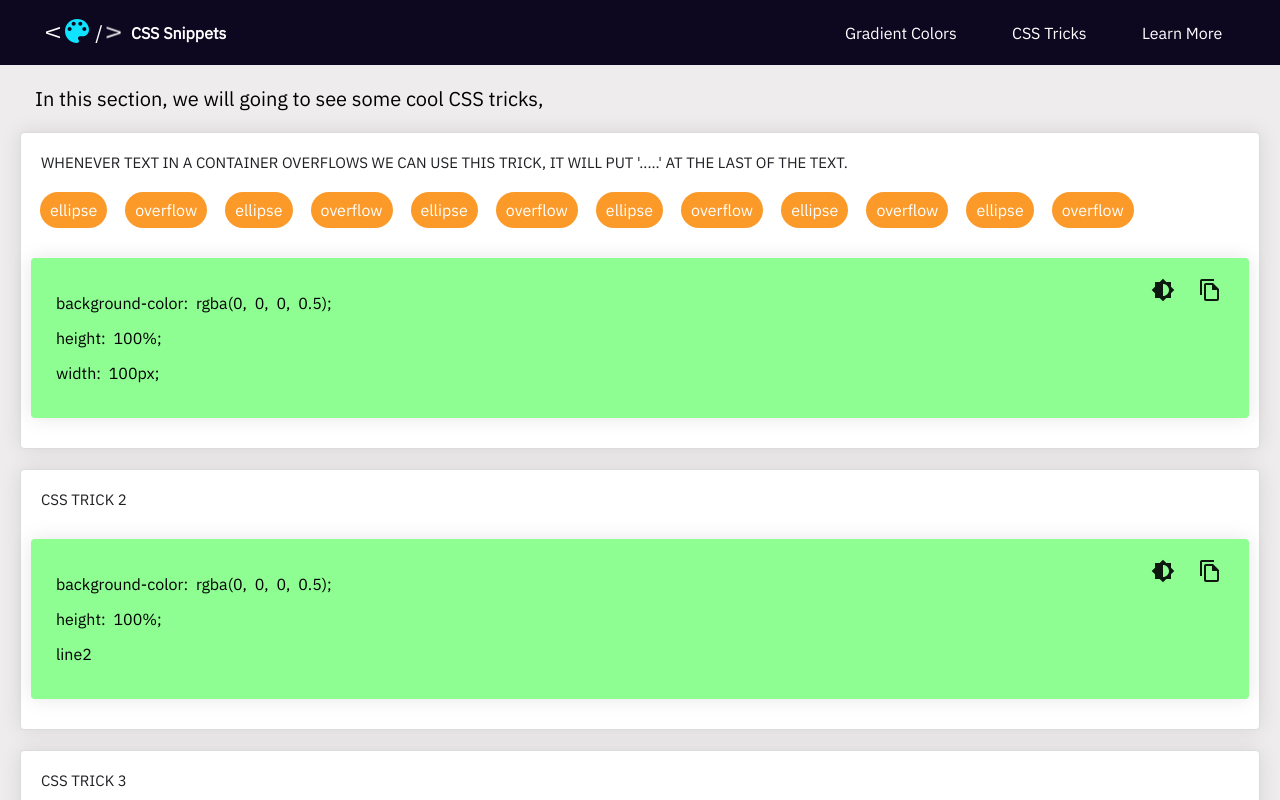
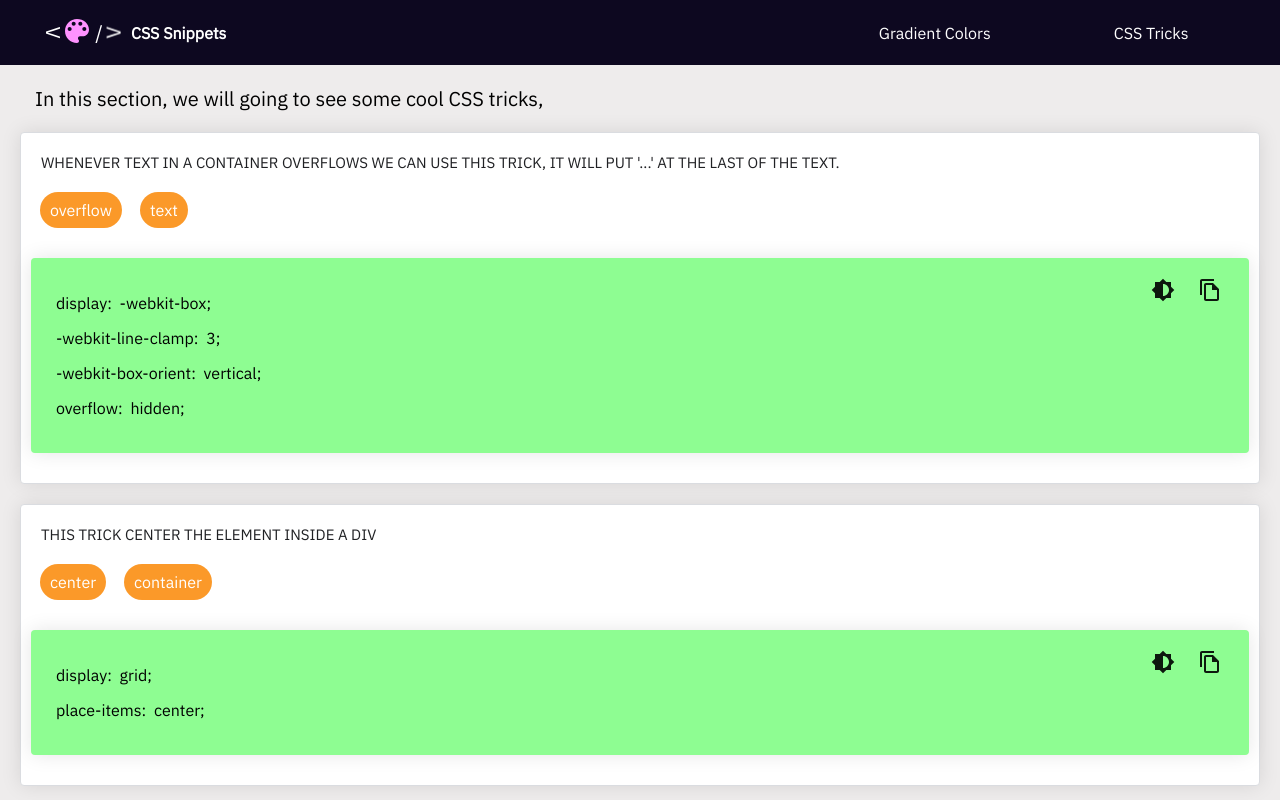
Before and after one commit to prakhar7s/css-snippets, a React (Create React App) app: page /css-snippets/css-tricks in a window 1280 px wide. Shown: the top 800 px of the page. Built offline with nearby package versions, Linux system fonts and the light colour scheme; the HTML template or start-up script is replaced by a standard one.

Commit message:
styles modified

```diff
--- a/src/assets/data/css-tricks/css-tricks.js
+++ b/src/assets/data/css-tricks/css-tricks.js
@@ -2,44 +2,20 @@
   {
     CSSTrickID: "CSSTrick001",
     title:
-      "Whenever text in a container overflows we can use this trick, it will put '.....' at the last of the text.",
-    tags: [
-      "ellipse",
-      "overflow",
-      "ellipse",
-      "overflow",
-      "ellipse",
-      "overflow",
-      "ellipse",
-      "overflow",
-      "ellipse",
-      "overflow",
-      "ellipse",
-      "overflow",
-    ],
+      "Whenever text in a container overflows we can use this trick, it will put '...' at the last of the text.",
+    tags: ["overflow", "text"],
     code: [
-      "background-color: rgba(0, 0, 0, 0.5);",
-      "height: 100%;",
-      "width: 100px;",
+      "display: -webkit-box;",
+      "-webkit-line-clamp: 3;",
+      "-webkit-box-orient: vertical;",
+      "overflow: hidden;",
     ],
   },
   {
     CSSTrickID: "CSSTrick002",
-    title: "CSS Trick 2",
-    tags: [],
-    code: ["background-color: rgba(0, 0, 0, 0.5);", "height: 100%;", "line2"],
-  },
-  {
-    CSSTrickID: "CSSTrick003",
-    title: "CSS Trick 3",
-    tags: [],
-    code: ["background-color: rgba(0, 0, 0, 0.5);", "height: 100%;", "line2"],
-  },
-  {
-    CSSTrickID: "CSSTrick004",
-    title: "CSS Trick 4",
-    tags: [],
-    code: ["background-color: rgba(0, 0, 0, 0.5);", "height: 100%;", "line2"],
+    title: "This trick center the element inside a div",
+    tags: ["center", "container"],
+    code: ["display: grid;", "place-items: center;"],
   },
 ];
 
--- a/src/components/header/header.component.jsx
+++ b/src/components/header/header.component.jsx
@@ -43,14 +43,14 @@
           <div className="hamb-links">
             <Link to="/css-snippets/gradient-colors">Gradient Colors</Link>
             <Link to="/css-snippets/css-tricks">CSS Tricks</Link>
-            <Link to="/css-snippets/gradient-colors">Learn More</Link>
+            {/* <Link to="/css-snippets/gradient-colors">Learn More</Link> */}
           </div>
         </div>
       </div>
       <div className="links">
         <Link to="/css-snippets/gradient-colors">Gradient Colors</Link>
         <Link to="/css-snippets/css-tricks">CSS Tricks</Link>
-        <Link to="/css-snippets/gradient-colors">Learn More</Link>
+        {/* <Link to="/css-snippets/gradient-colors">Learn More</Link> */}
       </div>
     </div>
   );
--- a/src/components/landing-component/landing-component.component.jsx
+++ b/src/components/landing-component/landing-component.component.jsx
@@ -1,9 +1,16 @@
 import React from "react";
+import { Link } from "react-router-dom";
 
 import "./landing-component.styles.scss";
 
 const LandingComponent = () => (
-  <div className="landing-component">Welcome!</div>
+  <div className="landing-component">
+    <h1>Welcome!</h1>
+    <p>
+      Let't get started{" "}
+      <Link to="css-snippets/gradient-colors">Click Here</Link>
+    </p>
+  </div>
 );
 
 export default LandingComponent;
--- a/src/components/landing-component/landing-component.styles.scss
+++ b/src/components/landing-component/landing-component.styles.scss
@@ -3,4 +3,30 @@
   background-image: url(../../assets/images/background.jpg);
   background-size: cover;
   background-position: center center;
+  display: grid;
+  place-items: center;
+
+  h1 {
+    text-align: center;
+    font-size: 45px;
+    color: #f54e1b;
+    backdrop-filter: blur(10px);
+    animation: color-rotate 1.5s;
+    animation-iteration-count: infinite;
+    animation-direction: alternate;
+
+    @keyframes color-rotate {
+      from {
+        filter: hue-rotate(0deg);
+      }
+      to {
+        filter: hue-rotate(360deg);
+      }
+    }
+  }
+  p {
+    font-size: 18px;
+    color: blue;
+    backdrop-filter: blur(100px);
+  }
 }
```
Also changed, not shown: 1 other file (tests, documents, lock files or other folders).
